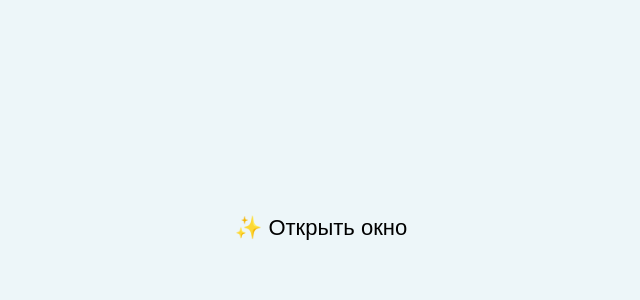
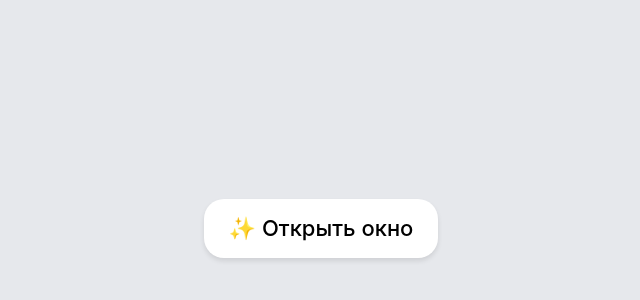
Before and after one commit to justeeek/ReactBegginer, a React (Create React App) app in the folder Project/: page / in a window 1280 px wide. Shown: the part 172-472 px from the top of the page, without its empty margins (319-959 px from the left). Built offline with nearby package versions, Linux system fonts and the light colour scheme.

Commit message:
animated commit

```diff
--- a/Project/src/App.js
+++ b/Project/src/App.js
@@ -2,18 +2,40 @@ import React from 'react';
 import './index.scss';
 
 function App() {
-  return (
+  const [open, setOpen] = React.useState(false);
+
+  // неанимированный вариант рендера окна
+  /*return (
     <div className="App">
-      <button className="open-modal-btn">✨ Открыть окно</button>
-      {/* <div className="overlay">
+      <button onClick={() => setOpen(true)} className="open-modal-btn">✨ Открыть окно</button>
+      { open && (
+         <div className="overlay">
         <div className="modal">
-          <svg height="200" viewBox="0 0 200 200" width="200">
+          <svg onClick={() => setOpen(false)} height="200" viewBox="0 0 200 200" width="200">
             <title />
             <path d="M114,100l49-49a9.9,9.9,0,0,0-14-14L100,86,51,37A9.9,9.9,0,0,0,37,51l49,49L37,149a9.9,9.9,0,0,0,14,14l49-49,49,49a9.9,9.9,0,0,0,14-14Z" />
           </svg>
           <img src="https://media2.giphy.com/media/xT0xeJpnrWC4XWblEk/giphy.gif" />
         </div>
-      </div> */}
+      </div>
+      )}
+    </div>
+  ); */
+
+
+  // анимированное окно
+  return (
+    <div className="App">
+      <button onClick={() => setOpen(true)} className="open-modal-btn">✨ Открыть окно</button>
+      <div className={`overlay animated ${open ? 'show' : ''}`}>
+        <div className="modal">
+          <svg onClick={() => setOpen(false)} height="200" viewBox="0 0 200 200" width="200">
+            <title />
+            <path d="M114,100l49-49a9.9,9.9,0,0,0-14-14L100,86,51,37A9.9,9.9,0,0,0,37,51l49,49L37,149a9.9,9.9,0,0,0,14,14l49-49,49,49a9.9,9.9,0,0,0,14-14Z" />
+          </svg>
+          <img src="https://media2.giphy.com/media/xT0xeJpnrWC4XWblEk/giphy.gif" />
+        </div>
+      </div>
     </div>
   );
 }
--- a/Project/src/index.scss
+++ b/Project/src/index.scss
@@ -1,10 +1,13 @@
+* {
+  font-family: -apple-system, BlinkMacSystemFont, 'Segoe UI', 'Roboto', 'Oxygen', 'Ubuntu',
+    'Cantarell', 'Fira Sans', 'Droid Sans', 'Helvetica Neue', sans-serif;
+}
+
 body {
   margin: 0;
-    font-family: -apple-system, BlinkMacSystemFont, 'Segoe UI', 'Roboto', 'Oxygen', 'Ubuntu',
-      'Cantarell', 'Fira Sans', 'Droid Sans', 'Helvetica Neue', sans-serif;
   -webkit-font-smoothing: antialiased;
   -moz-osx-font-smoothing: grayscale;
-    background-color: #edf6f9;
+  background-color: #e6e8ec;
 }
 
 .App {
@@ -13,59 +16,95 @@ body {
   justify-content: center;
   height: 100vh;
   text-align: center;
+}
 
-    h1 {
-      color: #000;
-      font-size: 7rem;
-      margin: 0;
-      margin-bottom: 20px;
+.open-modal-btn {
+  background: #fff;
+  padding: 18px 25px;
+  border-radius: 20px;
+  font-weight: 500;
+  border: 0;
+  outline: none;
+  font-size: 22px;
+  cursor: pointer;
+  line-height: 23px;
+  box-shadow: 0 3px 5px rgba(0, 0, 0, 0.1);
+  transition: all 0.1s ease-in-out;
 
-      &.plus {
-        color: #2a9d8f;
+  &:hover {
+    box-shadow: 0 8px 10px rgba(0, 0, 0, 0.1);
+    transform: translateY(-1px);
   }
-      &.minus {
-        color: #e63946;
+
+  &:active {
+    box-shadow: 0 1px 1px rgba(0, 0, 0, 0.1);
+    transform: translateY(0);
   }
 }
 
-    h2 {
-      font-size: 2rem;
-      margin: 0;
-      color: #556581;
+.overlay {
+  position: absolute;
+  left: 0;
+  top: 0;
+  width: 100%;
+  height: 100%;
+  background-color: rgba(0, 0, 0, 0.4);
+  transition: all 0.5s ease-in-out;
 }
 
-    button {
-      background: transparent;
-      border: 2px solid transparent;
-      text-align: center;
-      font-size: 22px;
-      border-radius: 15px;
-      padding: 10px 25px;
-      cursor: pointer;
-      margin: 0 10px;
-      transition: all 0.05s ease-in-out;
+.modal {
+  background-color: #fff;
+  width: 70%;
+  max-width: 500px;
+  max-height: 300px;
+  padding: 40px 30px;
+  border-radius: 10px;
+  position: absolute;
+  left: 50%;
+  top: 50%;
+  transform: translate(-50%, -50%);
+  box-shadow: 0 3px 5px rgba(0, 0, 0, 0.1);
+  transition: all 0.5s ease-in-out;
 
-      &.minus {
-        background-color: #e63946;
-        color: #fff;
-        box-shadow: 0 4px 0 darken(#e63946, 10%);
-        border: 1px solid darken(#e63946, 15%);
+  img {
+    border-radius: 5px;
+    width: 100%;
   }
 
-      &.plus {
-        background-color: #2a9d8f;
-        color: #fff;
-        box-shadow: 0 4px 0 darken(#2a9d8f, 10%);
-        border: 1px solid darken(#2a9d8f, 15%);
-      }
+  svg {
+    position: absolute;
+    right: 10px;
+    top: 10px;
+    height: 24px;
+    width: 24px;
+    opacity: 0.3;
+    cursor: pointer;
 
     &:hover {
-        transform: translateY(-2px);
-      }
-
-      &:active {
-        transform: translateY(2px);
-        box-shadow: none;
+      opacity: 1;
     }
   }
 }
+
+.overlay.animated {
+  opacity: 0;
+  visibility: hidden;
+
+  .modal {
+    opacity: 0;
+    visibility: hidden;
+    transform: translate(-50%, -30%);
+    transition-delay: 0.2s;
+  }
+
+  &.show {
+    opacity: 1;
+    visibility: visible;
+
+    .modal {
+      opacity: 1;
+      visibility: visible;
+      transform: translate(-50%, -50%);
+    }
+  }
+}
```
Lines whose indentation alone changed are shown as unchanged.
